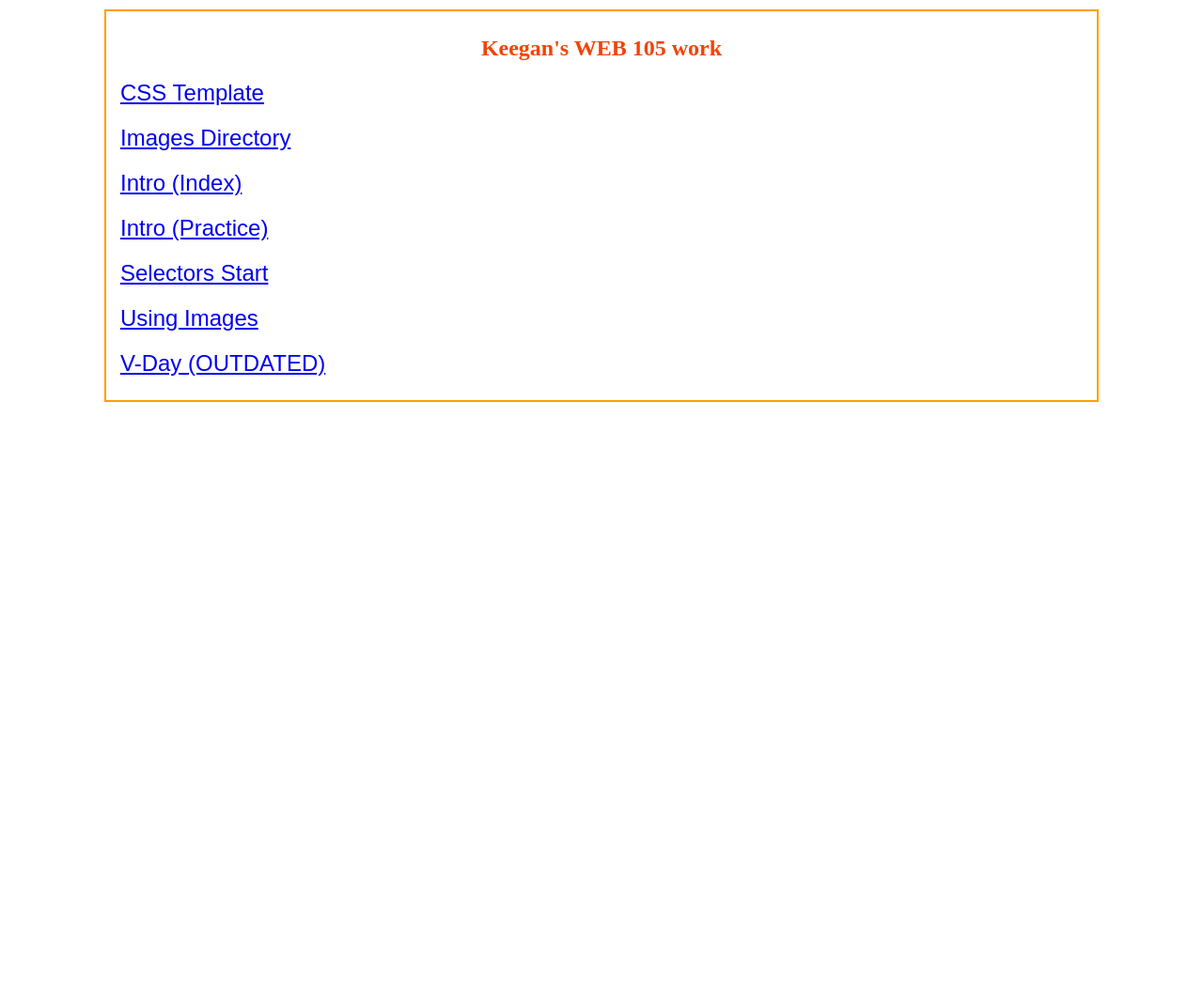
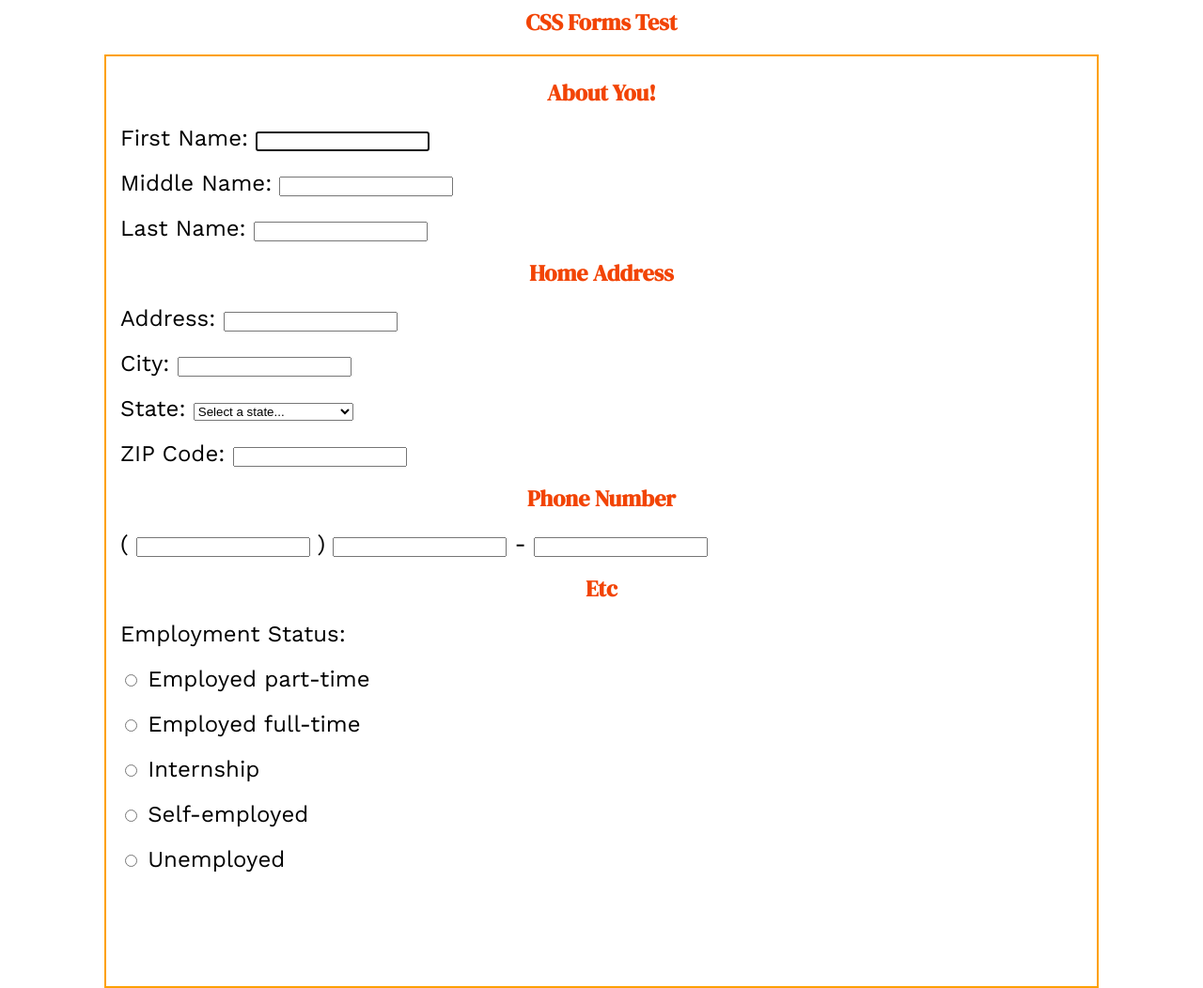
Before and after one commit to ksalisbury-gh/web105, a plain HTML site: page index.html in a window 1280 px wide. Shown: the whole page at 94% size. Before the commit the page ends 800 px from the top, so only its background shows below. Drawn offline with nearby package versions, Linux system fonts and the light colour scheme; files that its build step writes are made by us from their sources.

Commit message:
Add files via upload

```diff
--- a/index.html
+++ b/index.html
@@ -3,22 +3,109 @@
     <head>
         <meta charset="UTF-8">
         <meta name="viewport" content="width=device-width, initial-scale=1.0">
-    <title>WEB 105</title>
-    <link rel="stylesheet" href="styles.css">
+        <title>CSS Forms</title>
+        <link rel="stylesheet" href="css/styles.css">
+        <link rel="preconnect" href="https://fonts.googleapis.com">
+        <link rel="preconnect" href="https://fonts.gstatic.com" crossorigin>
+        <link href="https://fonts.googleapis.com/css2?family=DM+Serif+Display:ital@0;1&family=Work+Sans:ital,wght@0,100..900;1,100..900&display=swap" rel="stylesheet">
     </head>
+
     <body>
+        <h1>CSS Forms Test</h1>
         <div class="container">
-    <h1>Keegan's WEB 105 work</h1>
-    <dl>
-        <dt><a href="css-template/index.html">CSS Template</a></dt>
-        <dd><a href="images/">Images Directory</a></dd>
-        <dd><a href="intro/index.html">Intro (Index)</a></dd>
-        <dd><a href="intro/practice.html">Intro (Practice)</a></dd>
-        <dd><a href="selectors-start/index.html">Selectors Start</a></dd>
-        <dd><a href="using-images/index.html">Using Images</a></dd>
-        <dd><a href="vday/vday.html">V-Day (OUTDATED)</a></dd>
-    </dl>
+            <form>
+                <h3>About You!</h3>
+                <label for="fname">First Name:</label>
+                <input type="text" id="fname" name="fname" required autofocus><br>
+                <label for="mname">Middle Name:</label>
+                <input type="text" id="mname" name="mname"><br>
+                <label for="lname">Last Name:</label>
+                <input type="text" id="lname" name="lname" required>
+                <br>
+                <h3>Home Address</h3>
+                <label for="address">Address:</label>
+                <input type="address" id="address" name="address" required><br>
+                <label for="city">City:</label>
+                <input type="city" id="city" name="city" required><br>
+                <label for="state">State:</label>
+                <select id="state" name="state">
+                    <option value="undefined">Select a state...</option>
+                    <option value="AL">Alabama (AL)</option>
+                    <option value="AK">Alaska (AK)</option>
+                    <option value="AZ">Arizona (AZ)</option>
+                    <option value="AR">Arkansas (AR)</option>
+                    <option value="CA">California (CA)</option>
+                    <option value="CO">Colorado (CO)</option>
+                    <option value="CT">Connecticut (CT)</option>
+                    <option value="DE">Delaware (DE)</option>
+                    <option value="FL">Florida (FL)</option>
+                    <option value="GA">Georgia (GA)</option>
+                    <option value="HI">Hawaii (HI)</option>
+                    <option value="ID">Idaho (ID)</option>
+                    <option value="IL">Illinois (IL)</option>
+                    <option value="IN">Indiana (IN)</option>
+                    <option value="IA">Iowa (IA)</option>
+                    <option value="KS">Kansas (KS)</option>
+                    <option value="KY">Kentucky (KY)</option>
+                    <option value="LA">Louisiana (LA)</option>
+                    <option value="ME">Maine (ME)</option>
+                    <option value="MD">Maryland (MD)</option>
+                    <option value="MA">Massachusetts (MA)</option>
+                    <option value="MI">Michigan (MI)</option>
+                    <option value="MN">Minnesota (MN)</option>
+                    <option value="MS">Mississippi (MS)</option>
+                    <option value="MO">Missouri (MO)</option>
+                    <option value="MT">Montana (MT)</option>
+                    <option value="NE">Nebraska (NE)</option>
+                    <option value="NV">Nevada (NV)</option>
+                    <option value="NH">New Hampshire (NH)</option>
+                    <option value="NJ">New Jersey (NJ)</option>
+                    <option value="NM">New Mexico (NM)</option>
+                    <option value="NY">New York (NY)</option>
+                    <option value="NC">North Carolina (NC)</option>
+                    <option value="ND">North Dakota (ND)</option>
+                    <option value="OH">Ohio (OH)</option>
+                    <option value="OK">Oklahoma (OK)</option>
+                    <option value="OR">Oregon (OR)</option>
+                    <option value="PA">Pennsylvania (PA)</option>
+                    <option value="RI">Rhode Island (RI)</option>
+                    <option value="SC">South Carolina (SC)</option>
+                    <option value="SD">South Dakota (SD)</option>
+                    <option value="TN">Tennessee (TN)</option>
+                    <option value="TX">Texas (TX)</option>
+                    <option value="UT">Utah (UT)</option>
+                    <option value="VT">Vermont (VT)</option>
+                    <option value="VA">Virginia (VA)</option>
+                    <option value="WA">Washington State (WA)</option>
+                    <option value="WV">West Virginia (WV)</option>
+                    <option value="WI">Wisconsin (WI)</option>
+                    <option value="WY">Wyoming (WY)</option>
+                    <option value="DC">District of Columbia (DC)</option>
+                </select><br>
+                <label for="zip">ZIP Code:</label>
+                <input type="text" id="zip" name="zip" maxlength="5"><br>
+                <h3>Phone Number</h3>
+                <label for="area-code">(</label>
+                <input type="text" id="area-code" name="area-code" maxlength="3">
+                <label for="phone1">)</label>
+                <input type="text" id="phone1" name="phone1" maxlength="3">
+                <label for="phone2">-</label>
+                <input type="text" id="phone2" name="phone2" maxlength="4">
+                <h3>Etc</h3>
+                <p>Employment Status:</p>
+                <input type="radio" id="employed_pt" name="employment" onclick="myFunction()" value="Employed part-time">
+                <label for="employed_pt">Employed part-time</label><br>
+                <input type="radio" id="employed_ft" name="employment" onclick="myFunction()" value="Employed full-time">
+                <label for="employed_pt">Employed full-time</label><br>
+                <input type="radio" id="internship" name="employment" onclick="myFunction()" value="Internship">
+                <label for="employed_pt">Internship</label><br>
+                <input type="radio" id="self-employed" name="employment" value="Self-employed">
+                <label for="self-employed">Self-employed</label><br>
+                <input type="radio" id="unemployed" name="employment" value="Unemployed">
+                <label for="unemployed">Unemployed</label><br><br>
+                <div id="myDIV"></div>
+            </form><br>
         </div>
-
+        <script src="js/script.js"></script>
     </body>
 </html>
--- /dev/null
+++ b/js/script.js
@@ -0,0 +1,18 @@
+function myFunction() {
+    var x = document.getElementById("myDIV");
+    var y = document.getElementsByName("employment");
+
+    switch(y.id) {
+        case "employed_pt":
+            x.innerHTML = '<label for="jobtitle">Job Title:</label><br><input type="text" id="jobtitle" name="jobtitle"><br><label for="employer">Employer:</label><br><input type="text" id="employer" name="employer"><br>';
+            break;
+        case "employed_ft":
+            x.innerHTML = '<label for="jobtitle">Job Title:</label><br><input type="text" id="jobtitle" name="jobtitle"><br><label for="employer">Employer:</label><br><input type="text" id="employer" name="employer"><br>';
+            break;
+        case "internship":
+            x.innerHTML = '<label for="jobtitle">Job Title:</label><br><input type="text" id="jobtitle" name="jobtitle"><br><label for="employer">Employer:</label><br><input type="text" id="employer" name="employer"><br>';
+            break;
+        default:
+            x.innerHTML = "";
+    }
+}
```
Lines whose indentation alone changed are shown as unchanged.
